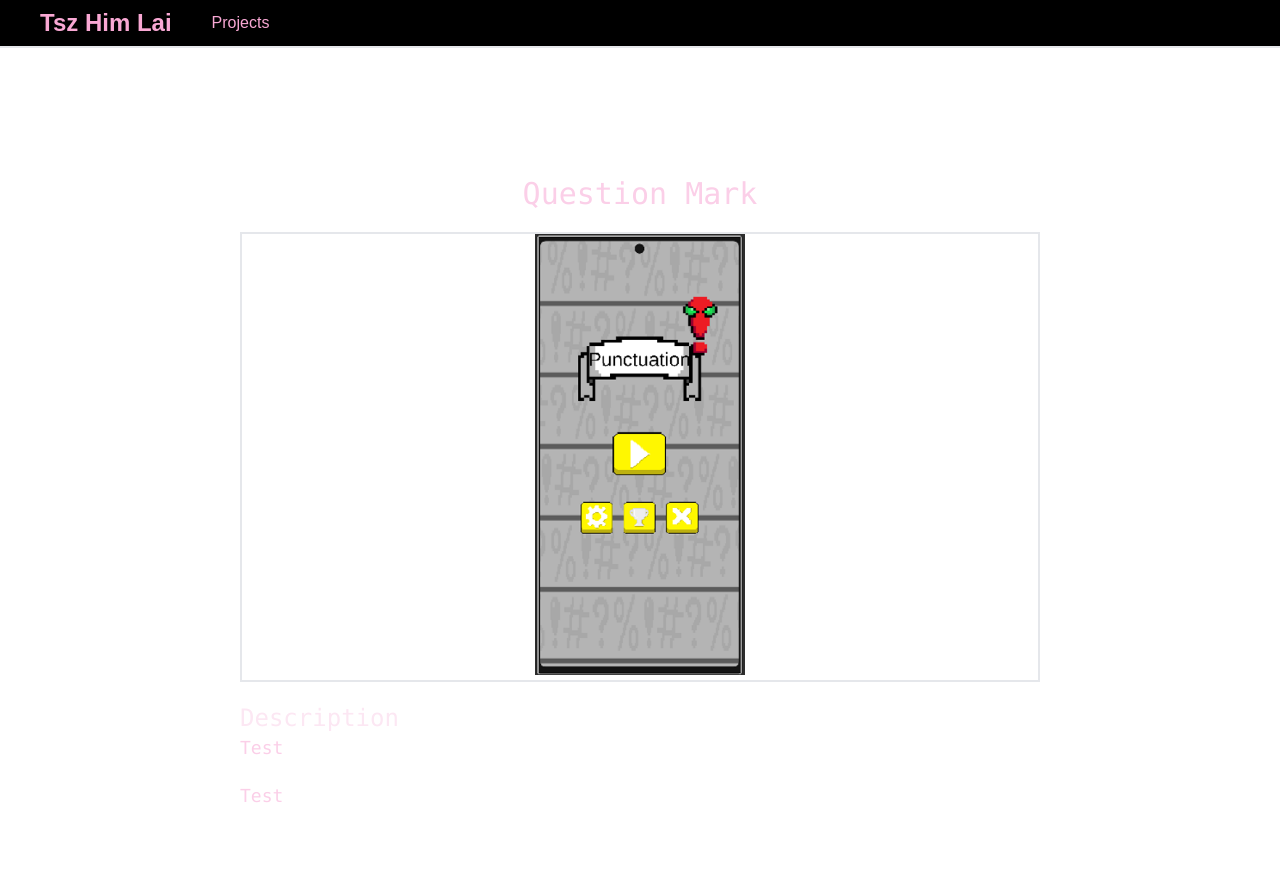
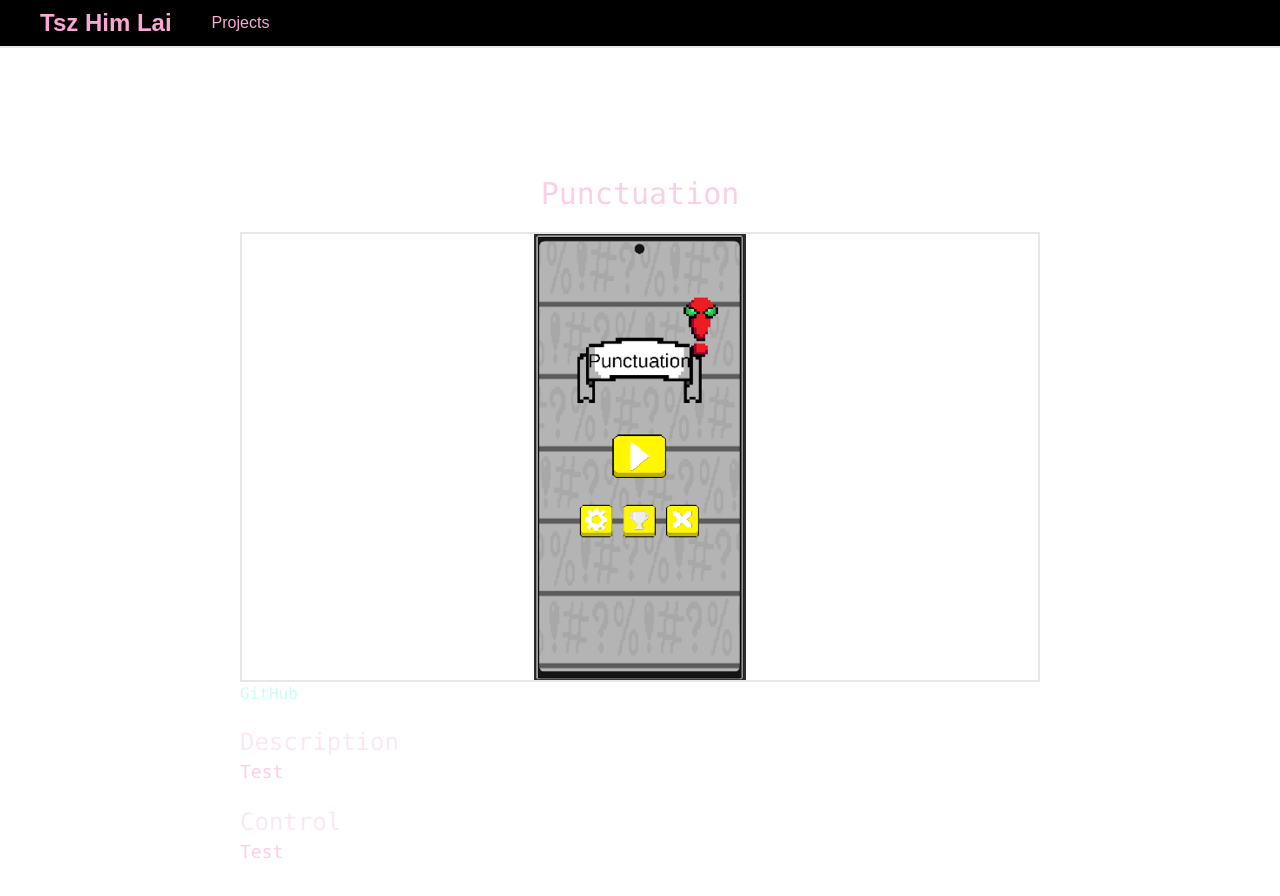
Before and after one commit to JustinLTH3/Portfolio, a Next.js app: page /Portfolio/Punctuation in a window 1280 px wide. Shown: the top 896 px of the page. Built offline with nearby package versions, Linux system fonts and the light colour scheme.

Commit message:
Fix Image proportion.

```diff
--- a/src/app/Components/ProjectOverview.tsx
+++ b/src/app/Components/ProjectOverview.tsx
@@ -7,14 +7,17 @@ export default function ProjectOverview({ImagePath, Title, Description, link, So
     Title: string,
     Description: string,
     link: string,
-    Software: string
+    Software: string,
 }) {
     return (
         <Link className="border-2 rounded-lg p-5 m-5 transition hover:scale-110 ease-in-out" href={link}>
-            <div className="w-[400px] flex flex-col">
-                <Image src={ImagePath} alt={ImagePath} width={400} height={225}
-                       style={{width: "auto", height: "225px"}}
-                       className="h-[225px]"/>
+            <div className="flex flex-col w-[400px]">
+                <div className="relative h-[225px]">
+                    <Image src={ImagePath} alt={ImagePath}
+                           fill
+                           className="object-contain"
+                    />
+                </div>
                 <h2 className="text-xl w-full">{Title}</h2>
                 <p className="w-full text-yellow-100">{Software}</p>
                 <p className="text-left w-full">{Description}</p>
--- a/src/app/Punctuation/page.tsx
+++ b/src/app/Punctuation/page.tsx
@@ -1,25 +1,29 @@
 import Image from "next/image";
+import Link from "next/link";
 
 export default function Page() {
     return (
         <div className="grid grid-rows-3 justify-items-center min-h-screen font-mono">
-            <div className="w-full flex flex-col items-center">
-                <h1 className="">Question Mark</h1>
-                <div className="h-[225px] lg:h-[450px] w-[400px] lg:w-[800px] border-2 relative items-center flex flex-col">
+            <div className=" w-[400px] lg:w-[800px] flex flex-col items-center">
+                <h1>Punctuation</h1>
+                <div className="h-[225px] lg:h-[450px] w-full border-2 relative items-center">
                     <Image
                         src={"/Portfolio/PunctuationMenu.png"}
                         alt={"Screenshot"}
-                        width={289}
-                        height={607}
-                        className="lg:w-[210px] w-[105px]"
+                        fill
+                        sizes={"100vw"}
+                        className="object-contain"
                     />
+                </div>
+                <div className="w-full text-start text-cyan-100">
+                    <Link href={"https://github.com/JustinLTH3/QuestionMark"}>GitHub</Link>
                 </div>
                 <div className="w-[400px] lg:w-[800px] pt-5">
                     <h2 className="w-full">Description</h2>
                     <p>Test</p>
                 </div>
                 <div className="w-[400px] lg:w-[800px] pt-5">
-                    <h2 className="w-full"></h2>
+                    <h2 className="w-full">Control</h2>
                     <p>Test</p>
                 </div>
             </div>
```
